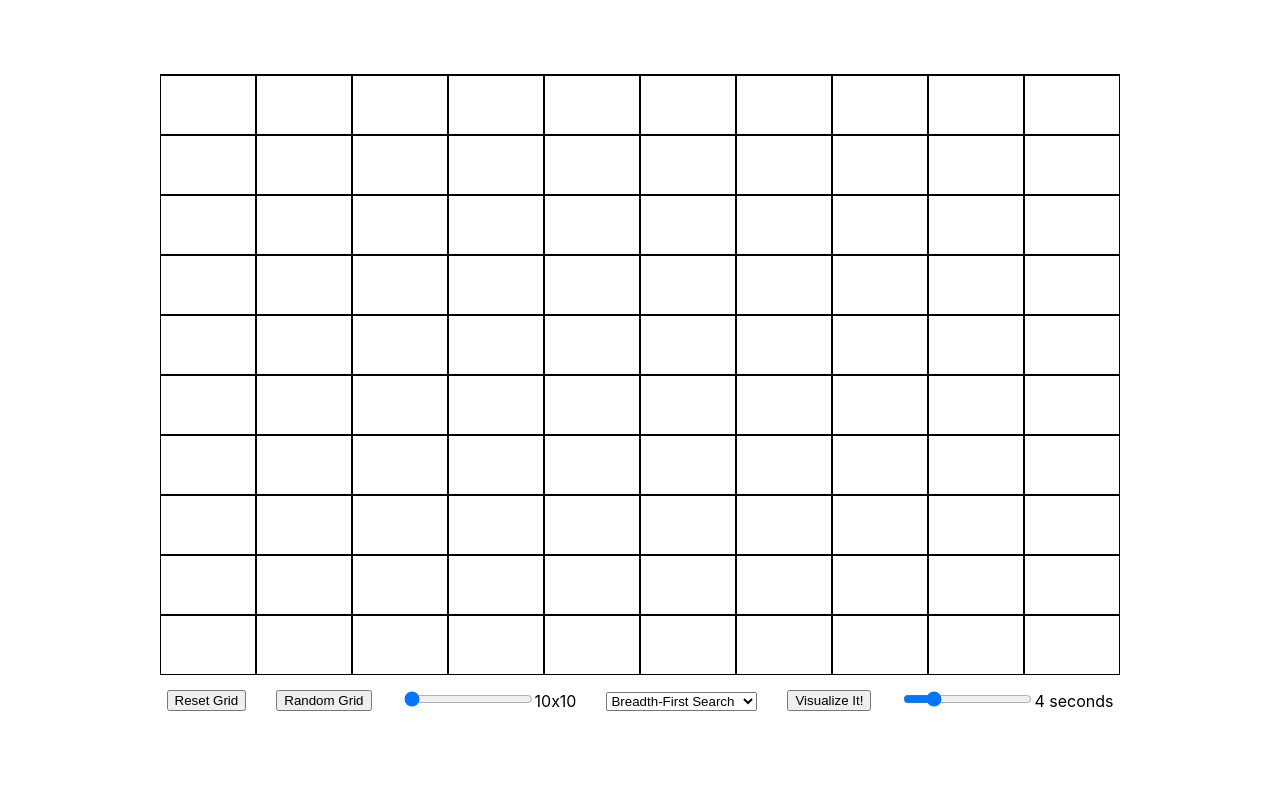
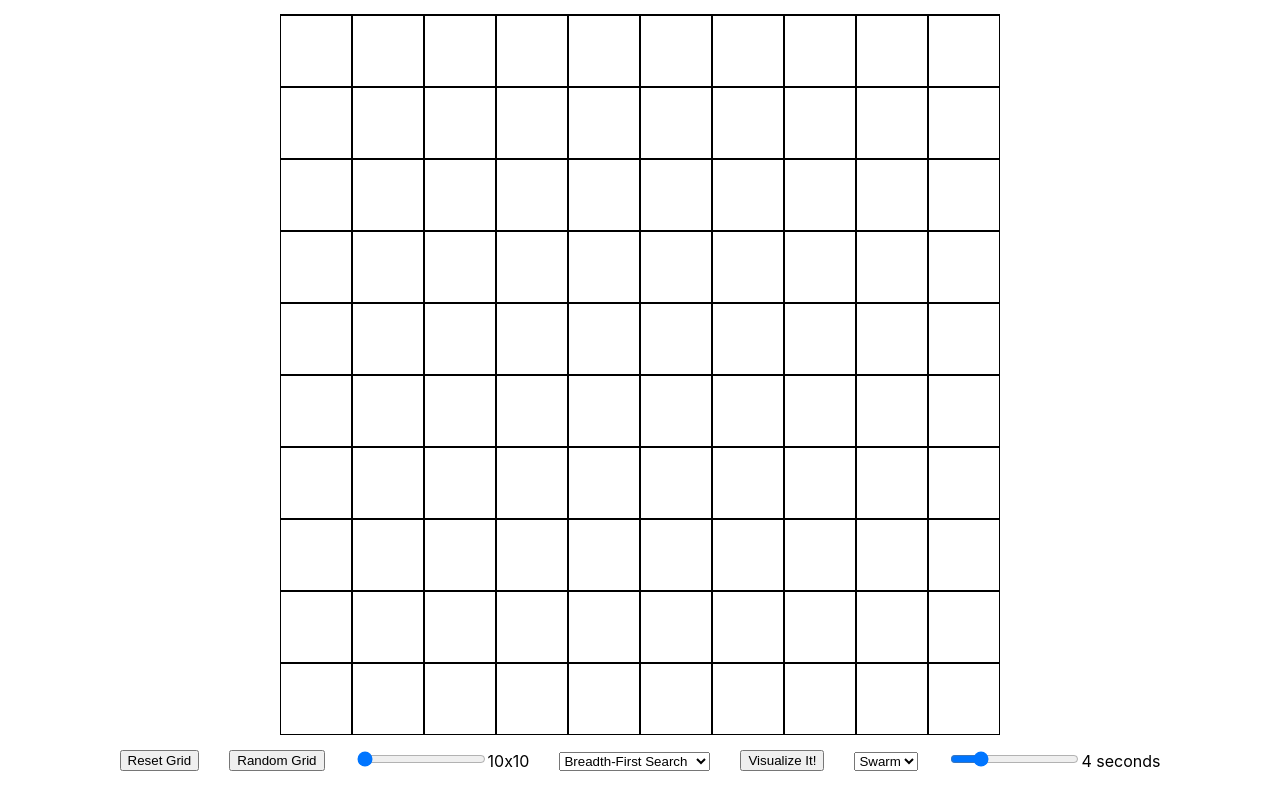
Before and after one commit to ASong5/Pathfinding-Visualizer, a React (Create React App) app: page / in a window 1280 px wide. Built offline with nearby package versions, Linux system fonts and the light colour scheme.

Commit message:
added new css animations; made grid a box to fit square nodes instead of rectangular nodes - may change back to rectangle in the future if i figure out how to properly scale node size to be squares and fit rectangular grid

```diff
--- a/package.json
+++ b/package.json
@@ -13,8 +13,8 @@
     "web-vitals": "^2.1.4"
   },
   "scripts": {
-    "start": "WATCHPACK_POLLING=true react-scripts start",
-    "predeploy": "npm run build",
+    "start": "react-scripts start",
+    "predeploy": "yarn run build",
     "deploy": "gh-pages -d build",
     "build": "react-scripts build",
     "test": "react-scripts test",
--- a/src/Grid.css
+++ b/src/Grid.css
@@ -1,5 +1,5 @@
 .menu_options {
-    display:flex;
+  display: flex;
   justify-content: center;
   align-items: flex-end;
 }
@@ -15,15 +15,15 @@
   align-items: center;
   height: 100vh;
   user-select: none;
+  position: relative;
 }
 
 .grid {
   display: grid;
   border: 1px solid black;
-    grid-auto-rows: 80px;
   justify-content: center;
-    width: 75vw;
-    height: 75vh;
+  width: 90vh;
+  height: 90vh;
   box-sizing: border-box;
 }
 
@@ -34,18 +34,18 @@
 }
 
 .wall {
-    background-color: rgb(10, 53, 84)
+  background-color: #87a9fc;
 }
 
 .start {
-    background-color: green;
+  background-color: #5ef19b;
 }
 
 .end {
-    background-color: red;
+  background-color: #fd686f;
 }
 
-  @keyframes visited-color-animation {
+@keyframes visited-color-animation-fade {
   0%{background-color: red;}
   16%{background-color: red;}
   33%{background-color: orange;}
@@ -55,12 +55,68 @@
   100%{background-color: violet;}
 }
 
-  .visited{
+@keyframes visited-color-animation-swarm {
+  0% {
+    background-color: red;
+    transform: scale(0);
+  }
+  16% {
+    background-color: red;
+    transform: scale(0.5);
+  }
+  33% {
+    background-color: orange;
+    transform: scale(0.85);
+  }
+  50% {
+    background-color: yellow;
+    transform: scale(1.3);
+  }
+  66% {
+    background-color: green;
+    transform: scale(1.2);
+  }
+  83% {
+    background-color: blue;
+    transform: scale(1.1);
+  }
+  100% {
+    background-color: violet;
+    transform: scale(1);
+  }
+}
+
+.visited-swarm {
   background-color: violet;
   animation-duration: var(--animationTime);
-    animation-name: visited-color-animation
+  animation-name: visited-color-animation-swarm;
+}
+
+.visited-fade {
+  background-color: violet;
+  animation-duration: var(--animationTime);
+  animation-name: visited-color-animation-fade;
 }
 
 .shortest {
+  animation-name: shortest-color-animation;
+  background-color: blue;
+  animation-duration: var(--animationTime);
+}
+
+@keyframes shortest-color-animation {
+  0% {
+    transform: scale(0.4);
     background-color: blue;
   }
+
+  50% {
+    transform: scale(1.3);
+    background-color: blue;
+  }
+
+  100% {
+    transform: scale(1);
+    background-color: blue;
+  }
+}
--- a/src/Grid.js
+++ b/src/Grid.js
@@ -6,6 +6,7 @@ import "./Grid.css";
 const DEFAULT_GRID_SIZE = 10; // square root of total grid size;
 const MAX_GRID_SIZE = 50;
 const ALGOS = { bfs: 0, dfs: 1, dijkstra: 2, aStar: 3 };
+const ANIMATION_TYPE = { swarm: 0, fade: 1 };
 
 const algoToString = (algo) => {
   let algoString = "";
@@ -14,6 +15,13 @@ const algoToString = (algo) => {
   else if (algo === ALGOS.dijkstra) algoString = "Dijkstra Shortest Path";
   else if (algo === ALGOS.aStar) algoString = "A* Shortest Path";
   return algoString;
+};
+
+const animationTypeToString = (animationType) => {
+  let animationTypeString = "";
+  if (animationType === ANIMATION_TYPE.swarm) animationTypeString = "Swarm";
+  else if (animationType === ANIMATION_TYPE.fade) animationTypeString = "Fade";
+  return animationTypeString;
 };
 
 const createEmptyGrid = (gridSize) => {
@@ -66,6 +74,7 @@ export const Grid = () => {
   const [algo, setAlgo] = useState(ALGOS.bfs);
   const [animationTime, setAnimationTime] = useState(2000);
   const [animationCount, setAnimationCount] = useState(0);
+  const [animationType, setAnimationType] = useState(ANIMATION_TYPE.swarm);
   const [cachedPath, setCachedPath] = useState(
     Array.from({ length: Object.keys(ALGOS).length }, () => ({
       path: [],
@@ -210,9 +219,27 @@ export const Grid = () => {
     resetVisualization();
   };
 
+  const handleAnimationType = (e) => {
+    let animationType = null;
+    switch (e.target.value) {
+      case "swarm":
+        console.log(e.target.value);
+        animationType = ANIMATION_TYPE.swarm;
+        break;
+      case "fade":
+        console.log(e.target.value);
+
+        animationType = ANIMATION_TYPE.fade;
+        break;
+      default:
+        animationType = ANIMATION_TYPE.swarm;
+    }
+    setAnimationType(animationType);
+    resetVisualization();
+  };
+
   const changeAnimationTime = (e) => {
     setAnimationTime(e.target.value);
-    console.log(e.target.value)
     document.documentElement.style.setProperty(
       "--animationTime",
       `${e.target.value / 1000}s`
@@ -342,7 +369,7 @@ export const Grid = () => {
             }
           },
           algo === ALGOS.dfs
-            ? (animationTime * 2 / visited.length) * index
+            ? ((animationTime * 2) / visited.length) * index
             : (animationTime / 2 / visited.length) * index
         );
       });
@@ -381,7 +408,6 @@ export const Grid = () => {
       onMouseUp={handleMouseUp}
       style={{ pointerEvents: `${!visualizationRunning ? "auto" : "none"}` }}
     >
-      <div style={{ display: "block" }}>
       <div
         className="grid"
         style={{
@@ -402,6 +428,7 @@ export const Grid = () => {
                 isShortest={node.isShortest}
                 weight={node.weight}
                 setAnimationCount={setAnimationCount}
+                animationType={animationType}
                 onClick={() => handleNodeClick(rowIndex, colIndex)}
                 onMouseEnter={() => handleNodeDrag(rowIndex, colIndex)}
               />
@@ -409,7 +436,7 @@ export const Grid = () => {
           </div>
         ))}
       </div>
-      </div>
+
       <div className="menu_options">
         <div>
           <button
@@ -466,6 +493,22 @@ export const Grid = () => {
           </button>
         </div>
         <div>
+          <select
+            disabled={!visualizationRunning ? false : true}
+            name="animationType"
+            id="animationType"
+            onChange={handleAnimationType}
+          >
+            {Object.keys(ANIMATION_TYPE).map((key, idx) => {
+              return (
+                <option key={idx} value={key}>
+                  {animationTypeToString(ANIMATION_TYPE[key])}
+                </option>
+              );
+            })}
+          </select>
+        </div>
+        <div>
           <input
             disabled={!visualizationRunning ? false : true}
             onChange={changeAnimationTime}
@@ -484,4 +527,4 @@ export const Grid = () => {
   );
 };
 
-export default ALGOS;
+export { ALGOS, ANIMATION_TYPE };
--- a/src/Node.js
+++ b/src/Node.js
@@ -1,4 +1,5 @@
 import React, { useRef, useEffect } from "react";
+import { ANIMATION_TYPE } from "./Grid";
 
 const Node = (props) => {
   const {
@@ -12,6 +13,7 @@ const Node = (props) => {
     gridSize,
     weight,
     setAnimationCount,
+    animationType,
   } = props;
 
   let classes = "node";
@@ -23,7 +25,9 @@ const Node = (props) => {
       isVisited && isShortest
         ? " shortest"
         : isVisited
-        ? " visited"
+        ? animationType === ANIMATION_TYPE.swarm
+          ? " visited-swarm"
+          : " visited-fade"
         : isShortest
         ? " shortest"
         : "";
@@ -35,13 +39,33 @@ const Node = (props) => {
 
     return () => {
       let tempNodeRef = nodeRef;
-      if(tempNodeRef.current)
-      tempNodeRef.current.removeEventListener("animationend", handleAnimationEnd);
+      if (tempNodeRef.current)
+        tempNodeRef.current.removeEventListener(
+          "animationend",
+          handleAnimationEnd
+        );
+    };
+  }, [animationType]);
+
+  useEffect(() => {
+    nodeRef.current.addEventListener("animationend", handleAnimationEnd);
+
+    return () => {
+      let tempNodeRef = nodeRef;
+      if (tempNodeRef.current)
+        tempNodeRef.current.removeEventListener(
+          "animationend",
+          handleAnimationEnd
+        );
     };
   }, []);
 
-  const handleAnimationEnd = () => {
-    setAnimationCount((prev) => prev + 1);
+  const handleAnimationEnd = (e) => {
+    if (
+      e.target.classList.contains("visited-swarm") ||
+      e.target.classList.contains("visited-fade")
+    )
+      setAnimationCount((prev) => prev + 1);
   };
 
   return (
@@ -51,8 +75,8 @@ const Node = (props) => {
       onClick={onClick}
       onMouseEnter={onMouseEnter}
       style={{
-        width: `calc(75vw / ${gridSize})`,
-        height: `calc(75vh / ${gridSize})`,
+        width: `calc(90vh / ${gridSize})`,
+        height: `calc(90vh / ${gridSize})`,
         display: "flex",
         justifyContent: "center",
         alignItems: "center",
--- a/src/utils/algorithms.js
+++ b/src/utils/algorithms.js
@@ -1,4 +1,4 @@
-import ALGOS from "../Grid";
+import { ALGOS } from "../Grid";
 
 const isVisited = (visited, neighbour) => {
   for (let i = 0; i < visited.length; i++) {
@@ -44,8 +44,7 @@ const execBFS = (grid, gridLength, startNode, endNode, visited) => {
 
   while (queue.length > 0) {
     let currNode = queue.shift();
-    if (currNode[0] === endNode[0] && currNode[1] === endNode[1])
-      return true;
+    if (currNode[0] === endNode[0] && currNode[1] === endNode[1]) return true;
 
     let neighbours = getNeighbours(currNode, gridLength);
 
```
Also changed, not shown: 2 other files (tests, documents, lock files or other folders). Lines whose indentation alone changed are shown as unchanged.
